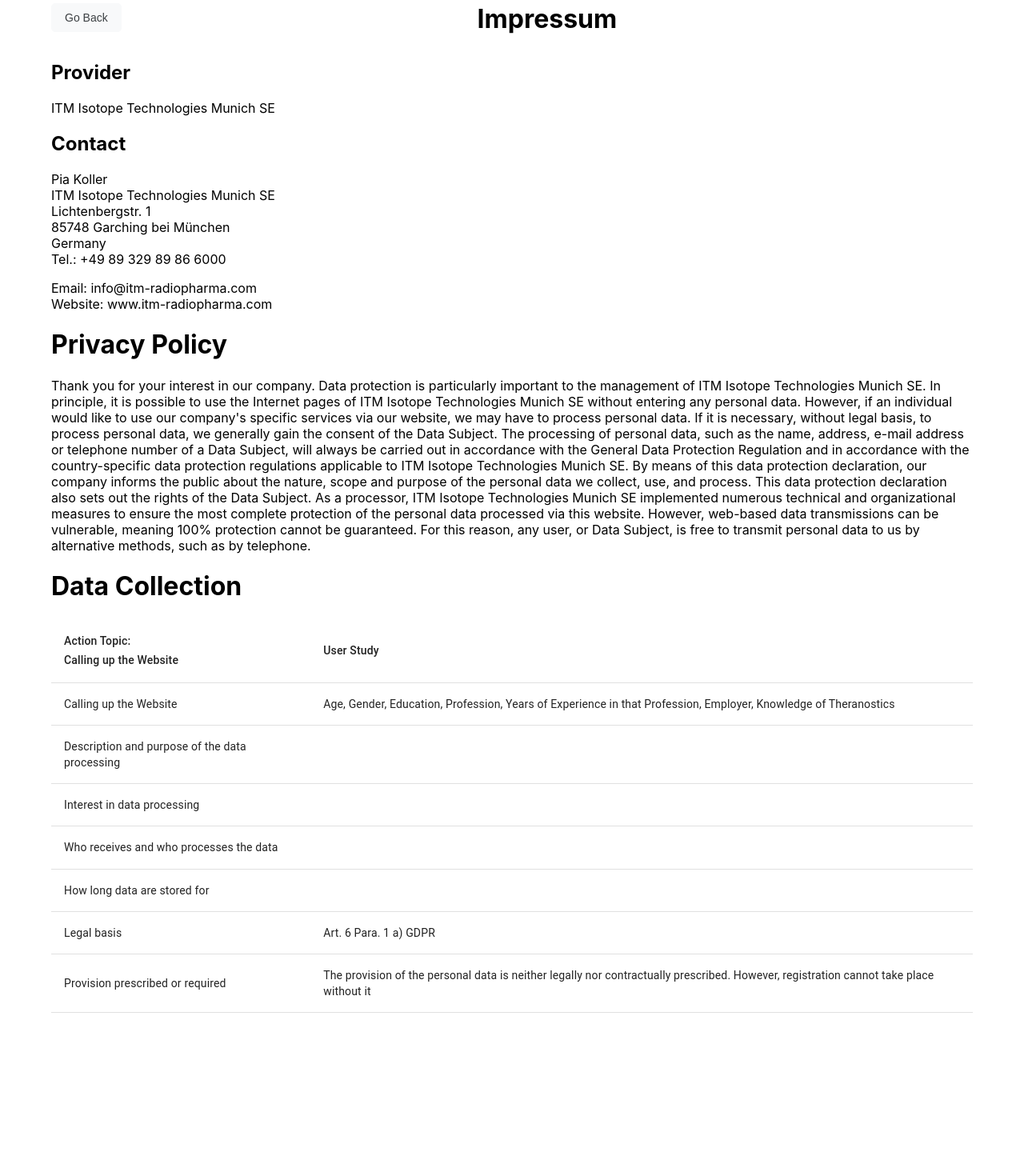
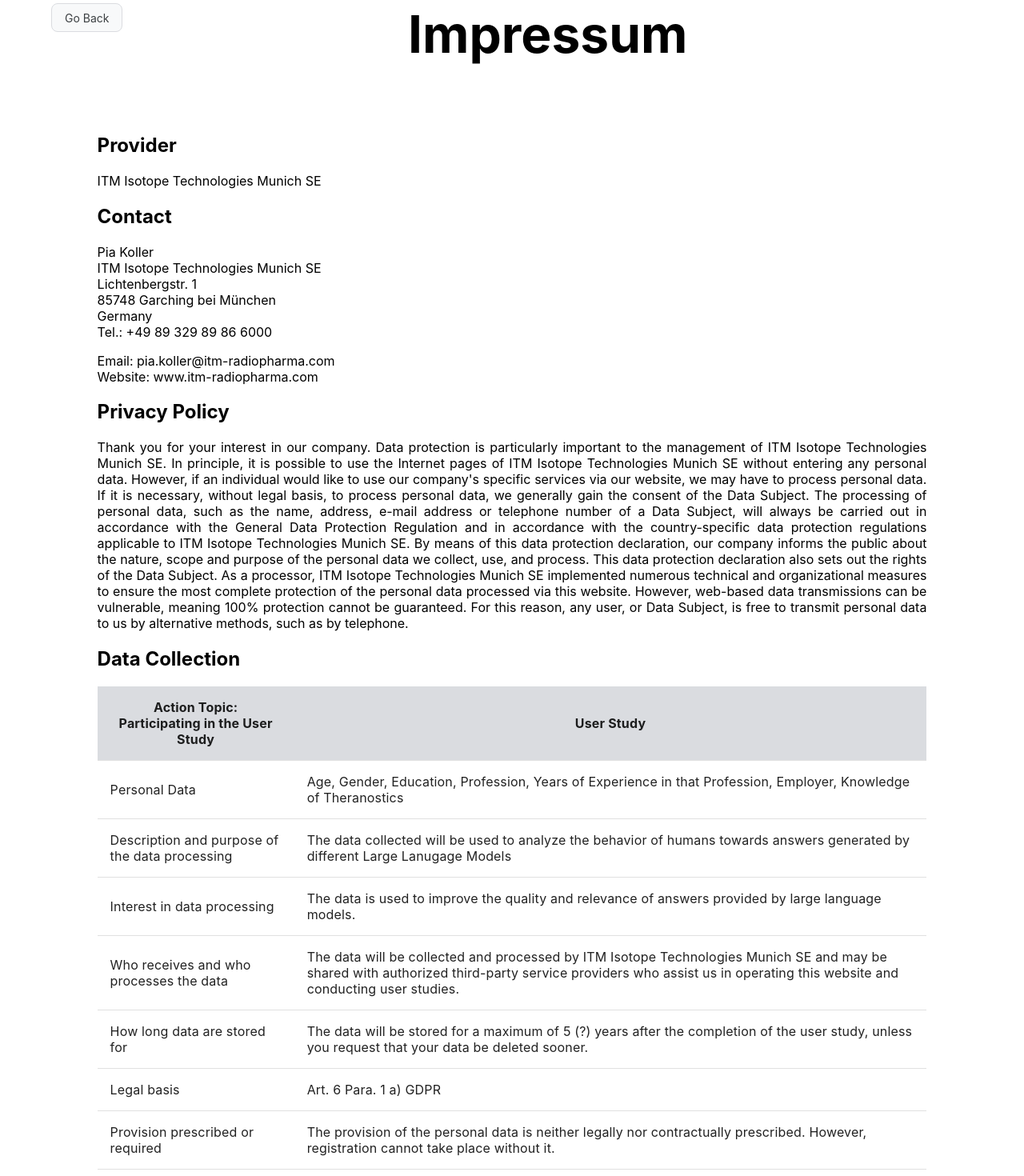
Before and after one commit to piakoller/question_master, a React (Create React App) app in the folder frontend/: page /impressum in a window 1280 px wide. Shown: the part 60-1530 px from the top of the page at 80% size. Before the commit the page ends 1326 px from the top, so only its background shows below. Built offline with nearby package versions, Linux system fonts and the light colour scheme.

Commit message:
styles and impressum page

```diff
--- a/frontend/src/components/Footer.js
+++ b/frontend/src/components/Footer.js
@@ -1,16 +1,26 @@
 import * as React from 'react';
 import { Link } from 'react-router-dom';
-import { Typography } from '@mui/material';
+import { Typography, Grid } from '@mui/material';
 
 import '../pages/stylesheet.css'
+import ITM_Logo from '../images/ITM_Logo.png';
 
 const Footer = () => {
     return (
         <footer className="footer">
+            <Grid container spacing={2} alignItems="center" justifyContent="space-between">
+                <Grid item>
                     <Typography variant="body2" color="text.secondary" align="center">
                         © 2024 ITM |{' '}
                         <Link to="/impressum">Impressum</Link>
                     </Typography>
+                </Grid>
+                <Grid item>
+                    <div className="logo-container">
+                        <img src={ITM_Logo} alt="Logo" style={{ width: '100px', height: 'auto' }} />
+                    </div>
+                </Grid>
+            </Grid>
         </footer>
     );
 };
--- a/frontend/src/pages/Home.js
+++ b/frontend/src/pages/Home.js
@@ -41,10 +41,11 @@
     return (
         <div className='page'>
             <div className='headline'>
+                <h1 className='title'>QUESTION MASTER</h1>
                 <h1>Help Us Improve Educational Content in Theranostic and Nuclear Medicine!</h1>
+                <p>This user study aims to improve educational materials related to theranostic nuclear medicine.</p>
             </div>
             <div className='text'>
-                <p>This user study aims to improve educational materials related to theranostic nuclear medicine.</p>
                 <h2>Why Your Input Matters:</h2>
                 <p>We are developing new resources to educate people about this exciting field.  Your participation will help us ensure the information is clear, accurate, and easy to understand.</p>
                 <h2>What to Expect:</h2>
--- a/frontend/src/pages/Impressum.js
+++ b/frontend/src/pages/Impressum.js
@@ -1,24 +1,24 @@
 import React from 'react';
-import {useNavigate} from 'react-router-dom';
-import { useData } from '../components/QuestionIndex';
+import { useNavigate } from 'react-router-dom';
+import Footer from '../components/Footer';
 
 import { TableContainer, Table, TableHead, TableBody, TableRow, TableCell } from '@mui/material';
 
 import './stylesheet.css'
 
 const Impressum = () => {
-    const { userId } = useData();
     const navigate = useNavigate();
 
     const rows = [
-        { actionTopic: 'Calling up the Website', userStudy: 'Age, Gender, Education, Profession, Years of Experience in that Profession, Employer, Knowledge of Theranostics' },
-        { actionTopic: 'Description and purpose of the data processing', userStudy: '' },
-        { actionTopic: 'Interest in data processing', userStudy: '' },
-        { actionTopic: 'Who receives and who processes the data', userStudy: '' },
-        { actionTopic: 'How long data are stored for', userStudy: '' },
-        { actionTopic: 'Legal basis', userStudy: 'Art. 6 Para. 1 a) GDPR' },
-        { actionTopic: 'Provision prescribed or required', userStudy: 'The provision of the personal data is neither legally nor contractually prescribed. However, registration cannot take place without it' },
+        { actionTopic: 'Personal Data', userStudy: 'Age, Gender, Education, Profession, Years of Experience in that Profession, Employer, Knowledge of Theranostics', },
+        { actionTopic: 'Description and purpose of the data processing', userStudy: 'The data collected will be used to analyze the behavior of humans towards answers generated by different Large Lanugage Models', },
+        { actionTopic: 'Interest in data processing', userStudy: 'The data is used to improve the quality and relevance of answers provided by large language models.', },
+        { actionTopic: 'Who receives and who processes the data', userStudy: 'The data will be collected and processed by ITM Isotope Technologies Munich SE and may be shared with authorized third-party service providers who assist us in operating this website and conducting user studies.', },
+        { actionTopic: 'How long data are stored for', userStudy: 'The data will be stored for a maximum of 5 (?) years after the completion of the user study, unless you request that your data be deleted sooner.', },
+        { actionTopic: 'Legal basis', userStudy: 'Art. 6 Para. 1 a) GDPR ', },
+        { actionTopic: 'Provision prescribed or required', userStudy: 'The provision of the personal data is neither legally nor contractually prescribed. However, registration cannot take place without it.', },
     ];
+
     const goBack = () => {
         navigate('/');
     };
@@ -29,7 +29,9 @@
         <div className="page">
             <button className="button left" onClick={goBack}>Go Back</button>
 
-            <h1 className='headline'>Impressum</h1>
+            <h1 className='headline title'>Impressum</h1>
+            <div className='text'>
+
                 <h2>Provider</h2>
                 <p>ITM Isotope Technologies Munich SE</p>
                 <h2>Contact</h2>
@@ -39,21 +41,22 @@
                     85748 Garching bei München<br />
                     Germany<br />
                     Tel.: +49 89 329 89 86 6000</p>
-            <p>Email: info@itm-radiopharma.com<br />
+                <p>Email: pia.koller@itm-radiopharma.com<br />
                     Website: www.itm-radiopharma.com
                 </p>
 
-            <h1>Privacy Policy</h1>
+                <h2>Privacy Policy</h2>
                 <p>Thank you for your interest in our company. Data protection is particularly important to the management of ITM Isotope Technologies Munich SE. In principle, it is possible to use the Internet pages of ITM Isotope Technologies Munich SE without entering any personal data. However, if an individual would like to use our company's specific services via our website, we may have to process personal data. If it is necessary, without legal basis, to process personal data, we generally gain the consent of the Data Subject.
                     The processing of personal data, such as the name, address, e-mail address or telephone number of a Data Subject, will always be carried out in accordance with the General Data Protection Regulation and in accordance with the country-specific data protection regulations applicable to ITM Isotope Technologies Munich SE. By means of this data protection declaration, our company informs the public about the nature, scope and purpose of the personal data we collect, use, and process. This data protection declaration also sets out the rights of the Data Subject.
                     As a processor, ITM Isotope Technologies Munich SE implemented numerous technical and organizational measures to ensure the most complete protection of the personal data processed via this website. However, web-based data transmissions can be vulnerable, meaning 100% protection cannot be guaranteed. For this reason, any user, or Data Subject, is free to transmit personal data to us by alternative methods, such as by telephone.
                 </p>
-            <h1>Data Collection</h1>
+                <h2>Data Collection</h2>
+                <div className='table'>
                     <TableContainer>
-                <Table>
-                    <TableHead>
+                        <Table sx={{ fontFamily: 'your desired font' }}>
+                            <TableHead className='tablehead'>
                                 <TableRow>
-                            <TableCell>Action Topic: <br /> Calling up the Website</TableCell>
+                                    <TableCell>Action Topic: <br /> Participating in the User Study</TableCell>
                                     <TableCell>User Study</TableCell>
                                 </TableRow>
                             </TableHead>
@@ -68,6 +71,9 @@
                         </Table>
                     </TableContainer>
                 </div>
+            </div>
+            <Footer />
+        </div>
     );
 };
 
--- a/frontend/src/pages/Thanks.js
+++ b/frontend/src/pages/Thanks.js
@@ -11,7 +11,6 @@
 import ListItemText from "@mui/material/ListItemText";
 
 import './stylesheet.css';
-
 
 const Thanks = () => {
     const { userId, resetStudyState } = useData();
@@ -54,7 +53,7 @@
         <div className="page">
             <div className="headline">
                 <h1>Thank you for participating in this User Study!</h1>
-                <p>Are there any additional questions you think Health Care People might ask about ITM, theranostic or nudlear medicine?</p>
+                <p>Are there any additional questions you think Health Care People might ask about ITM, theranostic or nuclear medicine?</p>
             </div>
             <Grid container spacing={2}>
                 <Grid item xs={8}>
--- a/frontend/src/pages/stylesheet.css
+++ b/frontend/src/pages/stylesheet.css
@@ -6,6 +6,12 @@
 .headline {
   text-align: center;
   padding-bottom: 1%;
+}
+.title {
+  font-size: 4rem;
+}
+h2 {
+  text-align: left;
 }
 .text {
   text-align: justify;
@@ -53,7 +59,6 @@
 .grid {
   display: grid;
   grid-template-columns: repeat(2, 1fr);
-  grid-auto-rows: 30rem;
   grid-gap: 5% 5%;
 }
 
@@ -73,24 +78,18 @@
   outline: #202124;
   font: inherit;
   cursor: pointer;
-  background: none;
+  /* background: none; */
   padding: 5%;
   text-align: left !important;
-
-
   box-shadow: rgba(0, 0, 0, 0.16) 0px 1px 4px;
-
   padding: 5%;
-  height: 100%;
   text-align: justify;
   height: 25rem;
-
   align-items: center;
   background-clip: padding-box;
   border: 1px solid transparent;
-  border-radius: 0.25rem;
+  border-radius: 0.5rem;
   box-shadow: rgba(0, 0, 0, 0.02) 0 1px 3px 0;
-  cursor: pointer;
   display: inline-flex;
   line-height: 1.25;
   margin: 0;
@@ -101,7 +100,8 @@
   -webkit-user-select: none;
   touch-action: manipulation;
   vertical-align: baseline;
-  width: auto;
+  /* width: auto; */
+  width: 100%;
   height: auto;
 }
 
@@ -128,12 +128,11 @@
 
 .button {
   /* background-color: #f8f9fa; */
-  border: 1px solid #f8f9fa;
-  border-radius: 5px;
+  border: 1px solid #dadce0;
+  border-radius: 0.5rem;
   /* color: #3c4043; */
   cursor: pointer;
-  font-family: arial, sans-serif;
-  font-size: 14px;
+  font-family: -apple-system, BlinkMacSystemFont, 'Segoe UI', 'Roboto', 'Oxygen', 'Ubuntu', 'Cantarell', 'Fira Sans', 'Droid Sans', 'Helvetica Neue', sans-serif;  font-size: 14px;
   height: 36px;
   line-height: 27px;
   min-width: 54px;
@@ -150,7 +149,7 @@
 .button:hover {
   border-color: #dadce0;
   box-shadow: rgba(0, 0, 0, 0.1) 0 1px 1px;
-  color: #202124;
+  color: #4285f4;
 }
 
 .button:focus {
@@ -158,10 +157,19 @@
   outline: none;
 }
 
-.impressum {
+.table .MuiTableCell-root {
+  font-size: inherit;
+  font: inherit;
+  font-family: -apple-system, BlinkMacSystemFont, 'Segoe UI', 'Roboto', 'Oxygen', 'Ubuntu', 'Cantarell', 'Fira Sans', 'Droid Sans', 'Helvetica Neue', sans-serif;}
 
+.tablehead .MuiTableCell-root {
+  font-weight: bold;
+  text-align: center;
+  background-color: #dadce0;
 }
+
 
 .footer {
   padding-top: 5%;
+  margin-top: auto;
 }
```
Also changed, not shown: frontend/src/images/ITM_Logo.png (added). Lines whose indentation alone changed are shown as unchanged.
